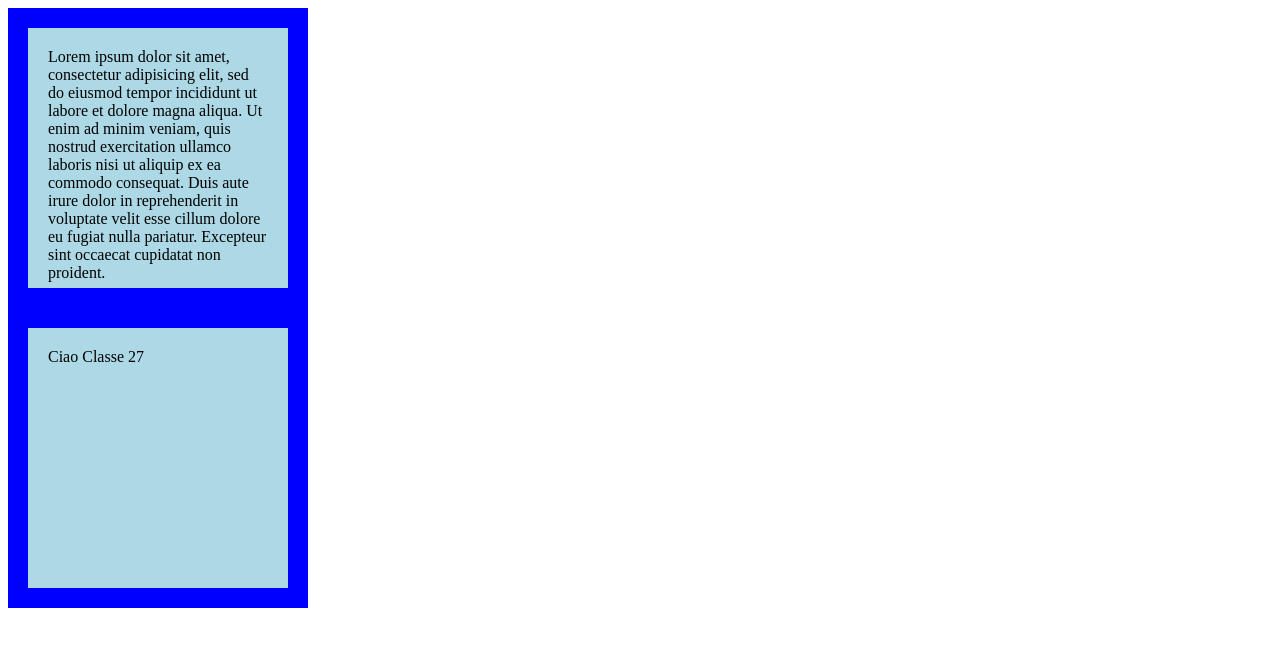
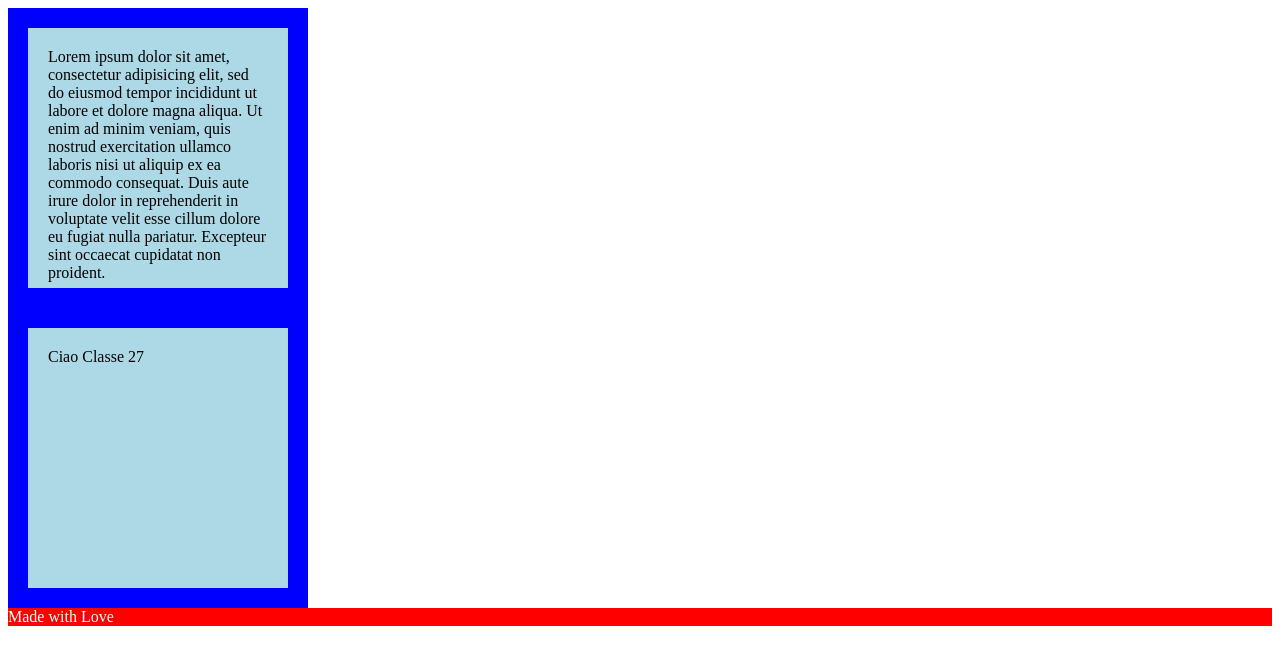
Before and after one commit to smboolean27/css-box-model, a plain HTML site: page index.html in a window 1280 px wide. Drawn offline with Linux system fonts and the light colour scheme.

Commit message:
Aggiunto Footer

```diff
--- a/css/style.css
+++ b/css/style.css
@@ -6,3 +6,8 @@
   padding: 20px;
   box-sizing: border-box;
 }
+
+footer {
+  background-color: red;
+  color: white;
+}
--- a/index.html
+++ b/index.html
@@ -13,5 +13,9 @@
     <div class="box">
       Ciao Classe 27
     </div>
+
+    <footer>
+      Made with Love
+    </footer>
   </body>
 </html>
```
